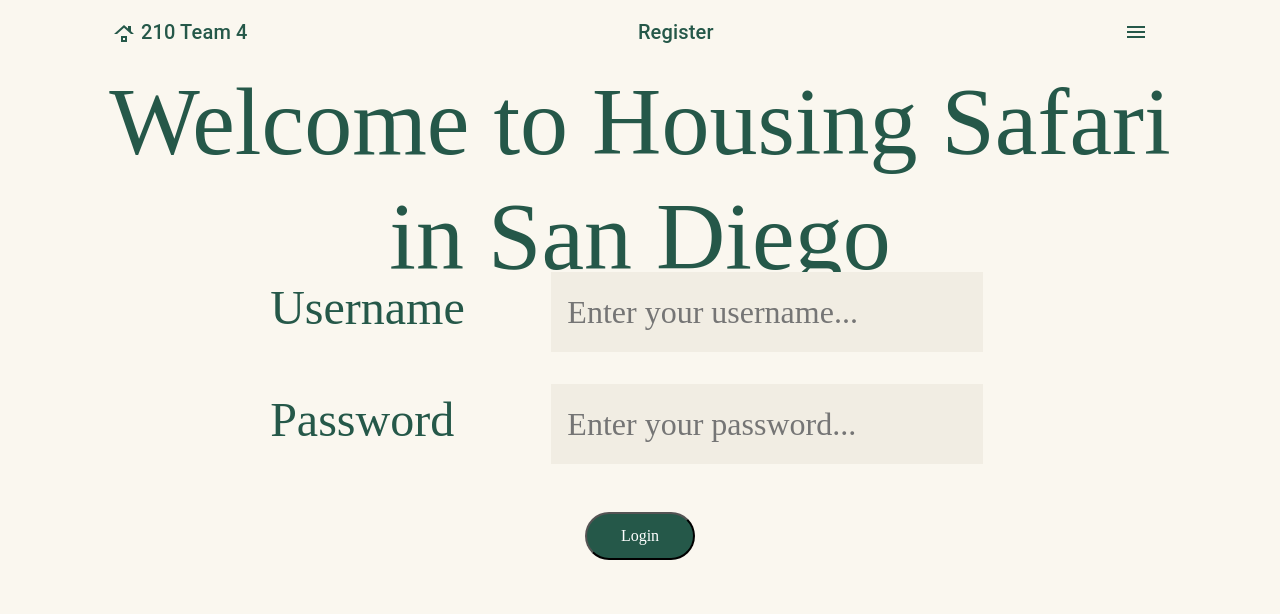
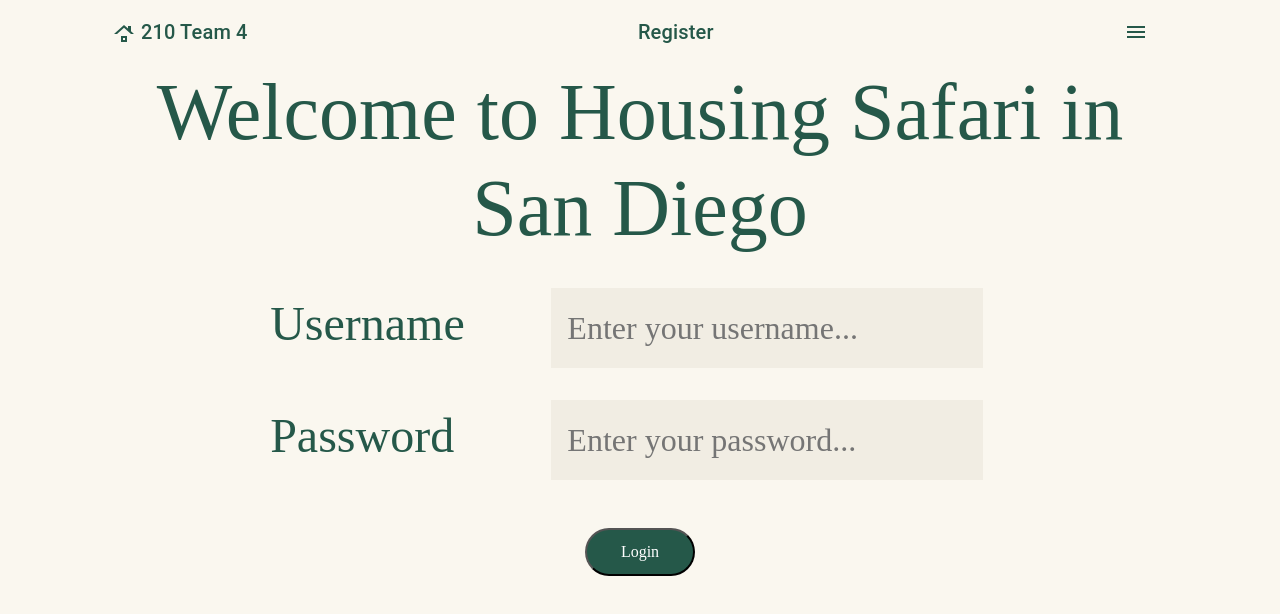
Before and after one commit to GabrielPila/cse210-teamproject, a React (Create React App) app in the folder frontend/: page /login in a window 1280 px wide. Shown: the top 614 px of the page. Built offline with nearby package versions, Linux system fonts and the light colour scheme; a web font is replaced by a local one.

Commit message:
update styles

```diff
--- a/frontend/src/styles/Login.css
+++ b/frontend/src/styles/Login.css
@@ -18,24 +18,13 @@
   }
 
   .login-title {
-
-    /* Welcome to Housing Safari in San Diego */
-
-    /* position: absolute; */
     width: 100%;
-    height: 25vh !important;
-    /* left: 120px; */
-    top: 5vh !important;
-
     font-family: 'Abhaya Libre';
     font-style: normal;
     font-weight: 400;
-    font-size: 12vh;
+    font-size: 5rem;
     line-height: 120%;
-    /* or 101px */
-
     text-align: center;
-
     color: #255849;
   }
 
@@ -46,6 +35,7 @@
     align-items: center;
     justify-content: center;
     flex-direction: column;
+    margin-top: 2rem;
   }
 
 
--- a/frontend/src/styles/ReviewPage.css
+++ b/frontend/src/styles/ReviewPage.css
@@ -66,7 +66,7 @@
     font-size: 3rem;
     cursor: pointer;
     border-radius: 10px;
-    padding: 1rem;
+    padding: 0.5rem;
 }
 
 .review-page-textarea-div{
--- a/frontend/src/styles/Signup.css
+++ b/frontend/src/styles/Signup.css
@@ -18,24 +18,13 @@
 }
 
 .signup-title {
-
-  /* Welcome to Housing Safari in San Diego */
-
-  /* position: absolute; */
   width: 100%;
-  height: 25vh !important;
-  /* left: 120px; */
-  top: 5vh !important;
-
   font-family: 'Abhaya Libre';
   font-style: normal;
   font-weight: 400;
-  font-size: 12vh;
+  font-size: 5rem;
   line-height: 120%;
-  /* or 101px */
-
   text-align: center;
-
   color: #255849;
 }
 
```
Also changed, not shown: 1 other file (tests, documents, lock files or other folders).
